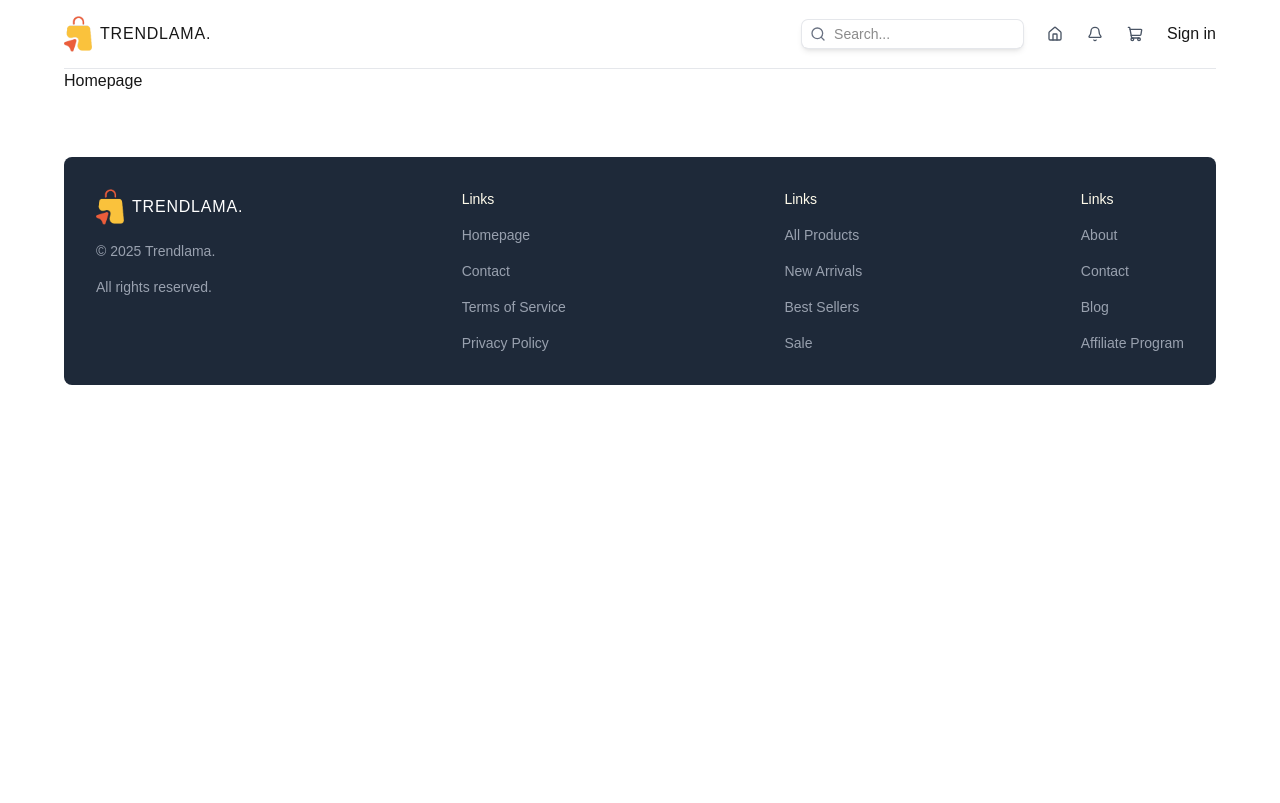
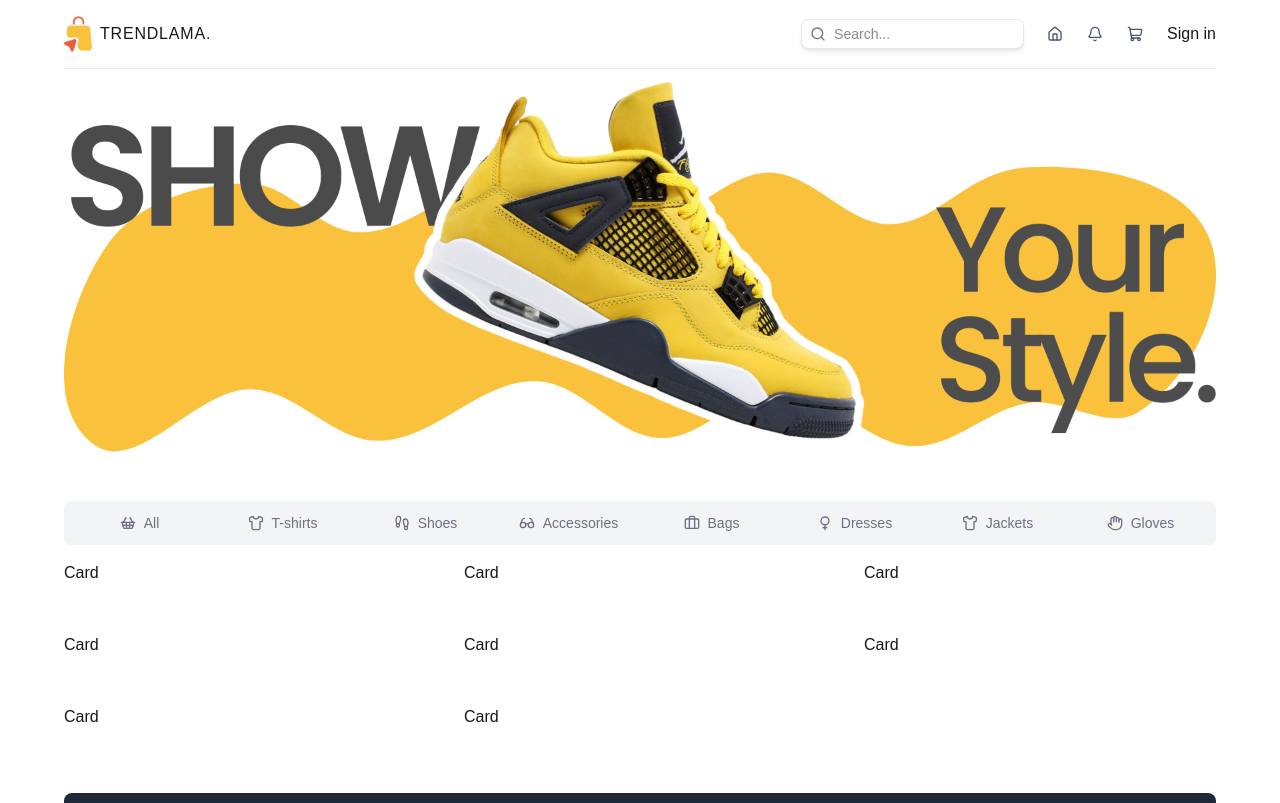
Before and after one commit to SarkissArmaniUS/next_e-commerce, a Next.js app: page / in a window 1280 px wide. Shown: the top 803 px of the page. Built offline with nearby package versions, Linux system fonts and the light colour scheme.

Commit message:
Add components Categories ProductCard ProductList with types

```diff
--- a/src/app/page.tsx
+++ b/src/app/page.tsx
@@ -1,11 +1,13 @@
+import ProductList from "@/components/ProductList";
 import Image from "next/image";
 
 export default function Home() {
   return (
-    <div>
-      <h1>
-        Homepage
-      </h1>
+    <div className="">
+      <div className="relative aspect-[3/1] mb-12">
+        <Image src="/featured.png" alt="Featured Product" fill />
+      </div>
+      <ProductList />
     </div>
   );
 }
--- /dev/null
+++ b/src/components/Categories.tsx
@@ -0,0 +1,87 @@
+"use client";
+import {
+  Footprints,
+  Glasses,
+  Briefcase,
+  Shirt,
+  ShoppingBasket,
+  Hand,
+  Venus,
+} from "lucide-react";
+import { usePathname, useRouter, useSearchParams } from "next/navigation";
+
+const categories = [
+  {
+    name: "All",
+    icon: <ShoppingBasket className="w-4 h-4" />,
+    slug: "all",
+  },
+  {
+    name: "T-shirts",
+    icon: <Shirt className="w-4 h-4" />,
+    slug: "t-shirts",
+  },
+  {
+    name: "Shoes",
+    icon: <Footprints className="w-4 h-4" />,
+    slug: "shoes",
+  },
+  {
+    name: "Accessories",
+    icon: <Glasses className="w-4 h-4" />,
+    slug: "accessories",
+  },
+  {
+    name: "Bags",
+    icon: <Briefcase className="w-4 h-4" />,
+    slug: "bags",
+  },
+  {
+    name: "Dresses",
+    icon: <Venus className="w-4 h-4" />,
+    slug: "dresses",
+  },
+  {
+    name: "Jackets",
+    icon: <Shirt className="w-4 h-4" />,
+    slug: "jackets",
+  },
+  {
+    name: "Gloves",
+    icon: <Hand className="w-4 h-4" />,
+    slug: "gloves",
+  },
+];
+
+const Categories = () => {
+  const searchParams = useSearchParams();
+  const router = useRouter();
+  const pathname = usePathname();
+
+  const selectedCategory = searchParams.get("category");
+
+  const handleChange = (value: string | null) => {
+    const params = new URLSearchParams(searchParams);
+    params.set("category", value || "all");
+    router.push(`${pathname}?${params.toString()}`, { scroll: false });
+  };
+
+  return (
+    <div className="grid grid-cols-2 sm:grid-cols-3 md:grid-cols-4 lg:grid-cols-6 xl:grid-cols-8 gap-2 bg-gray-100 p-2 rounded-lg mb-4 text-sm">
+      {categories.map((category) => (
+        <div
+          className={`flex items-center justify-center gap-2 cursor-pointer px-2 py-1 rounded-md ${
+            category.slug === selectedCategory ? "bg-white" : "text-gray-500"
+          }`}
+          key={category.name}
+          onClick={() => handleChange(category.slug)}
+        >
+          {category.icon}
+          {category.name}
+        </div>
+      ))}
+    </div>
+  );
+};
+
+export default Categories;
--- /dev/null
+++ b/src/components/ProductCard.tsx
@@ -0,0 +1,15 @@
+"use client";
+import { ProductType } from "@/types";
+import { ShoppingCart } from "lucide-react";
+import Image from "next/image";
+import Link from "next/link";
+
+const ProductCard = ({product}: {product:ProductType}) => {
+  return (
+    <div>
+        Card
+    </div>
+  );
+};
+
+export default ProductCard;
--- /dev/null
+++ b/src/components/ProductList.tsx
@@ -0,0 +1,132 @@
+import { ProductsType } from "@/types";
+
+import Link from "next/link";
+import Categories from "./Categories";
+import ProductCard from "./ProductCard";
+
+// TEMPORARY
+const products: ProductsType = [
+  {
+    id: 1,
+    name: "Adidas CoreFit T-Shirt",
+    shortDescription:
+      "Lorem ipsum dolor sit amet consect adipisicing elit lorem ipsum dolor sit.",
+    description:
+      "Lorem ipsum dolor sit amet consect adipisicing elit lorem ipsum dolor sit. Lorem ipsum dolor sit amet consect adipisicing elit lorem ipsum dolor sit. Lorem ipsum dolor sit amet consect adipisicing elit lorem ipsum dolor sit.",
+    price: 39.9,
+    sizes: ["s", "m", "l", "xl", "xxl"],
+    colors: ["gray", "purple", "green"],
+    images: {
+      gray: "/products/1g.png",
+      purple: "/products/1p.png",
+      green: "/products/1gr.png",
+    },
+  },
+  {
+    id: 2,
+    name: "Puma Ultra Warm Zip",
+    shortDescription:
+      "Lorem ipsum dolor sit amet consect adipisicing elit lorem ipsum dolor sit.",
+    description:
+      "Lorem ipsum dolor sit amet consect adipisicing elit lorem ipsum dolor sit. Lorem ipsum dolor sit amet consect adipisicing elit lorem ipsum dolor sit. Lorem ipsum dolor sit amet consect adipisicing elit lorem ipsum dolor sit.",
+    price: 59.9,
+    sizes: ["s", "m", "l", "xl"],
+    colors: ["gray", "green"],
+    images: { gray: "/products/2g.png", green: "/products/2gr.png" },
+  },
+  {
+    id: 3,
+    name: "Nike Air Essentials Pullover",
+    shortDescription:
+      "Lorem ipsum dolor sit amet consect adipisicing elit lorem ipsum dolor sit.",
+    description:
+      "Lorem ipsum dolor sit amet consect adipisicing elit lorem ipsum dolor sit. Lorem ipsum dolor sit amet consect adipisicing elit lorem ipsum dolor sit. Lorem ipsum dolor sit amet consect adipisicing elit lorem ipsum dolor sit.",
+    price: 69.9,
+    sizes: ["s", "m", "l"],
+    colors: ["green", "blue", "black"],
+    images: {
+      green: "/products/3gr.png",
+      blue: "/products/3b.png",
+      black: "/products/3bl.png",
+    },
+  },
+  {
+    id: 4,
+    name: "Nike Dri Flex T-Shirt",
+    shortDescription:
+      "Lorem ipsum dolor sit amet consect adipisicing elit lorem ipsum dolor sit.",
+    description:
+      "Lorem ipsum dolor sit amet consect adipisicing elit lorem ipsum dolor sit. Lorem ipsum dolor sit amet consect adipisicing elit lorem ipsum dolor sit. Lorem ipsum dolor sit amet consect adipisicing elit lorem ipsum dolor sit.",
+    price: 29.9,
+    sizes: ["s", "m", "l"],
+    colors: ["white", "pink"],
+    images: { white: "/products/4w.png", pink: "/products/4p.png" },
+  },
+  {
+    id: 5,
+    name: "Under Armour StormFleece",
+    shortDescription:
+      "Lorem ipsum dolor sit amet consect adipisicing elit lorem ipsum dolor sit.",
+    description:
+      "Lorem ipsum dolor sit amet consect adipisicing elit lorem ipsum dolor sit. Lorem ipsum dolor sit amet consect adipisicing elit lorem ipsum dolor sit. Lorem ipsum dolor sit amet consect adipisicing elit lorem ipsum dolor sit.",
+    price: 49.9,
+    sizes: ["s", "m", "l"],
+    colors: ["red", "orange", "black"],
+    images: {
+      red: "/products/5r.png",
+      orange: "/products/5o.png",
+      black: "/products/5bl.png",
+    },
+  },
+  {
+    id: 6,
+    name: "Nike Air Max 270",
+    shortDescription:
+      "Lorem ipsum dolor sit amet consect adipisicing elit lorem ipsum dolor sit.",
+    description:
+      "Lorem ipsum dolor sit amet consect adipisicing elit lorem ipsum dolor sit. Lorem ipsum dolor sit amet consect adipisicing elit lorem ipsum dolor sit. Lorem ipsum dolor sit amet consect adipisicing elit lorem ipsum dolor sit.",
+    price: 59.9,
+    sizes: ["40", "42", "43", "44"],
+    colors: ["gray", "white"],
+    images: { gray: "/products/6g.png", white: "/products/6w.png" },
+  },
+  {
+    id: 7,
+    name: "Nike Ultraboost Pulse ",
+    shortDescription:
+      "Lorem ipsum dolor sit amet consect adipisicing elit lorem ipsum dolor sit.",
+    description:
+      "Lorem ipsum dolor sit amet consect adipisicing elit lorem ipsum dolor sit. Lorem ipsum dolor sit amet consect adipisicing elit lorem ipsum dolor sit. Lorem ipsum dolor sit amet consect adipisicing elit lorem ipsum dolor sit.",
+    price: 69.9,
+    sizes: ["40", "42", "43"],
+    colors: ["gray", "pink"],
+    images: { gray: "/products/7g.png", pink: "/products/7p.png" },
+  },
+  {
+    id: 8,
+    name: "Levi’s Classic Denim",
+    shortDescription:
+      "Lorem ipsum dolor sit amet consect adipisicing elit lorem ipsum dolor sit.",
+    description:
+      "Lorem ipsum dolor sit amet consect adipisicing elit lorem ipsum dolor sit. Lorem ipsum dolor sit amet consect adipisicing elit lorem ipsum dolor sit. Lorem ipsum dolor sit amet consect adipisicing elit lorem ipsum dolor sit.",
+    price: 59.9,
+    sizes: ["s", "m", "l"],
+    colors: ["blue", "green"],
+    images: { blue: "/products/8b.png", green: "/products/8gr.png" },
+  },
+];
+
+const ProductList = () => {
+  return (
+      <div className="w-full">
+      <Categories />
+      <div className="grid grid-cols-1 sm:grid-cols-2 xl:grid-cols-3 2xl:grid-cols-4 gap-12">
+        {products.map((product) => (
+          <ProductCard key={product.id} product={product} />
+        ))}
+      </div>
+    </div>
+  );
+};
+
+export default ProductList;
--- /dev/null
+++ b/src/types.ts
@@ -0,0 +1,12 @@
+export type ProductType = {
+  id: string | number;
+  name: string;
+  shortDescription: string;
+  description: string;
+  price: number;
+  sizes: string[];
+  colors: string[];
+  images: Record<string, string>;
+};
+
+export type ProductsType = ProductType[];
```
